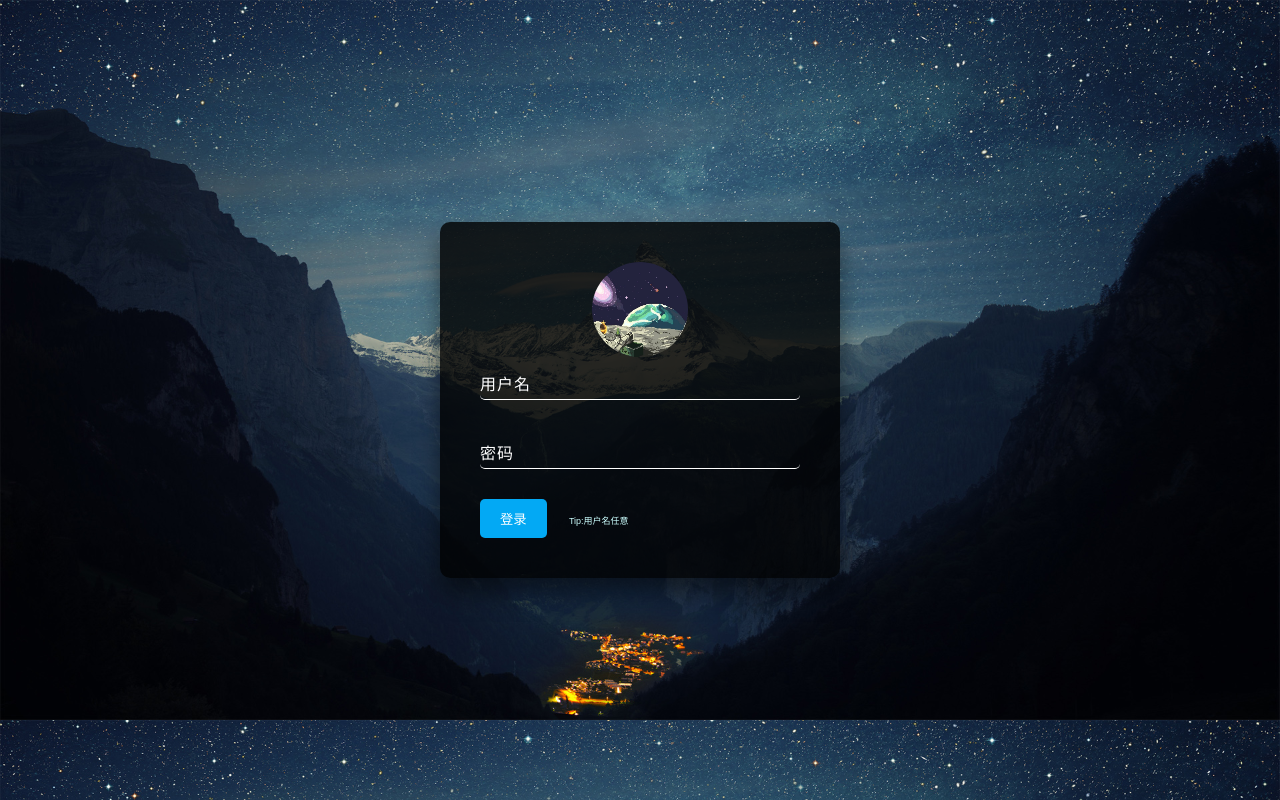
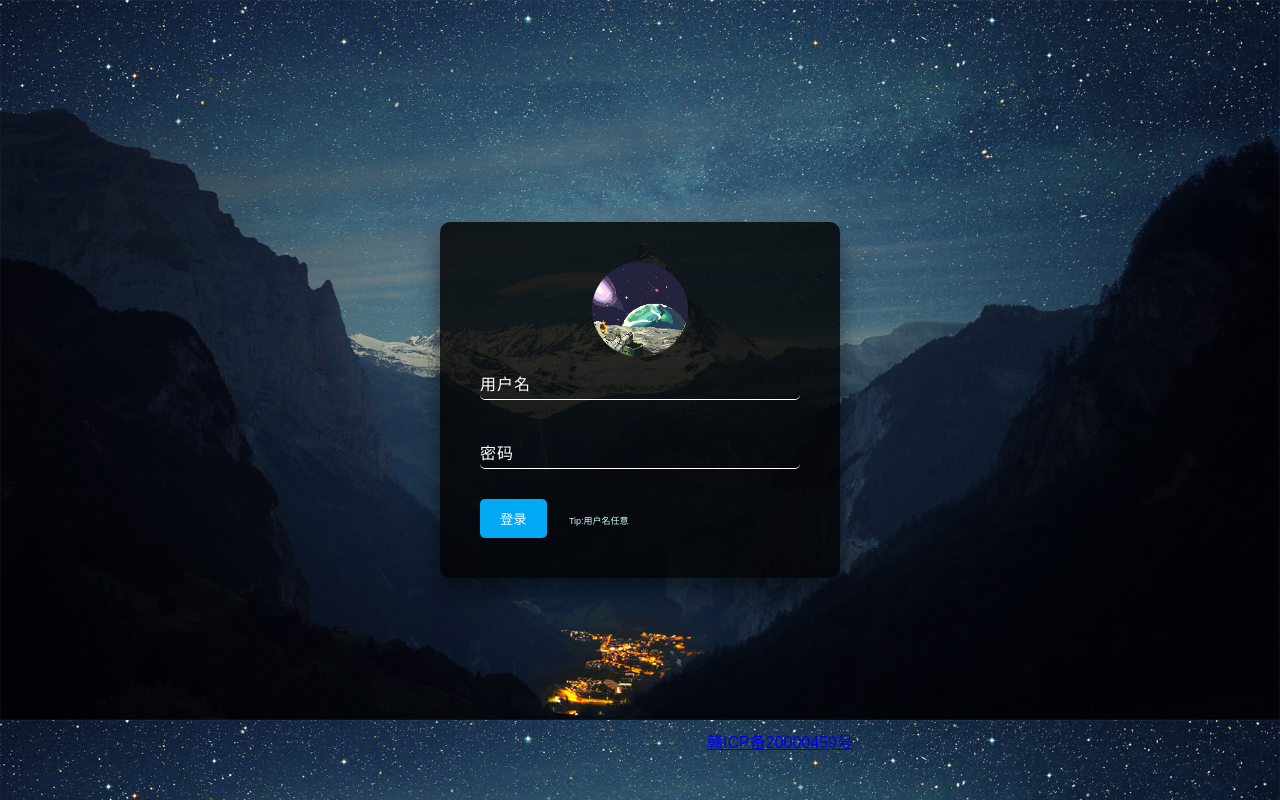
Before and after one commit to zzza1y/MyWeb, a plain HTML site: page index.html in a window 1280 px wide. Drawn offline with Linux system fonts and the light colour scheme.

Commit message:
Update index.html

```diff
--- a/index.html
+++ b/index.html
@@ -8,7 +8,7 @@
         </style>
 	</head>
 	<body>
-		<!--<div id="apDiv1" align="center"><a href=http://beian.miit.gov.cn/ target=_blank>赣ICP备20000459号</a></div>-->
+		<div id="apDiv1" align="center"><a href=http://beian.miit.gov.cn/ target=_blank>赣ICP备20000459号</a></div>
 		<script type="text/javascript" src="houtaijs.js">
 		</script>
 		<div class="login-box">
```
